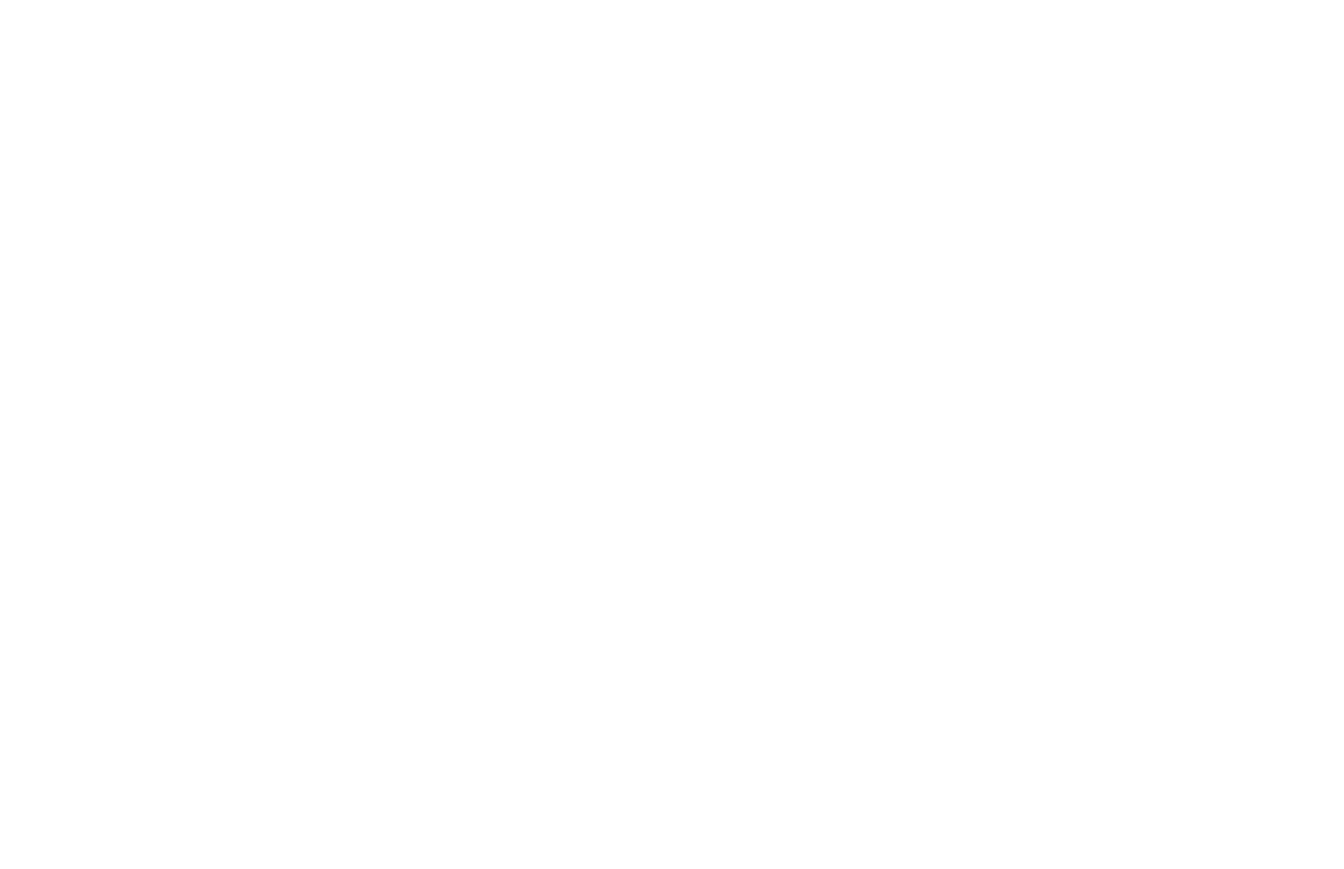
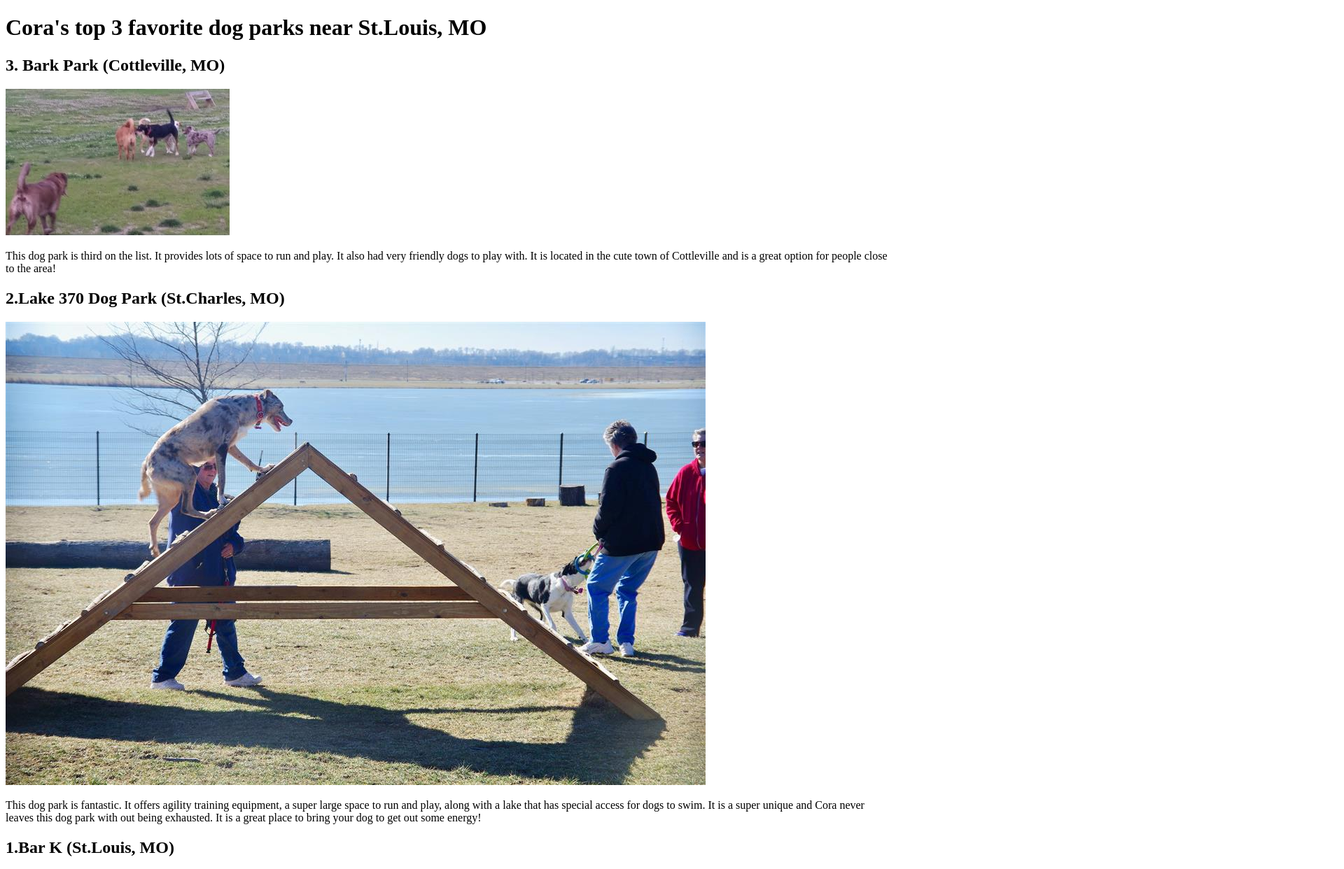
Before and after one commit to maggiemarks1/js-assignment-4-html-me-something-maggiemarks1, a website: page index.html in a window 1280 px wide. Shown: the top 1242 px of the page at 70% size, 1920 px wide, since content can reach past the window. Before the commit the page ends 800 px from the top, so only its background shows below. Drawn offline with Linux system fonts and the light colour scheme.

Commit message:
Finished work on HTML page

```diff
--- a/index.html
+++ b/index.html
@@ -3,6 +3,41 @@
    <head>
    </head>
    <body>
-      <!-- Write your HTML in this file! -->
+      <main>
+      <h1>Cora's top 3 favorite dog parks near St.Louis, MO</h1>
+      <article>
+         <h2>3. Bark Park (Cottleville, MO) </h2>
+         <img src="image/Bark-Park-46bb4.jpg"/>
+         <p>
+            This dog park is third on the list. It provides lots of space to run and play.
+            It also had very friendly dogs to play with. It is located in the cute town of Cottleville
+            and is a great option for people close to the area!
+         </p>
+      </article>
+       <article>
+         <h2>2.Lake 370 Dog Park (St.Charles, MO)</h2>
+         <img src="image/lake side370.jpeg"/>
+         <p>
+            This dog park is fantastic. It offers agility training equipment, a super large space to run and play,
+            along with a lake that has special access for dogs to swim. It is a super unique and Cora never leaves this dog park
+            with out being exhausted. It is a great place to bring your dog to get out some energy!
+         </p>
+      </article>
+      <article>
+         <h2>1.Bar K (St.Louis, MO)</h2>
+         <img src="image/bar k.jpeg"/>
+         <p>
+            Bar K definitely takes the cake! It offers both fun for the dog and the dog mom and dads.
+            This place is never not packed with other pups looking to play. It is a hug space with lots of activities to keep the dogs entertained
+            with lots of activities to keep the dogs entertained.
+
+         </p>
+      </article>
+      <footer>
+         establisted 2023 Maggie Markus &copy;
+      </footer>
+
+   </main>
+
    </body>
 </html>
```
Also changed, not shown: image/Bark-Park-46bb4.jpg (added), image/bar k.jpeg (added), image/lake side370.jpeg (added).
